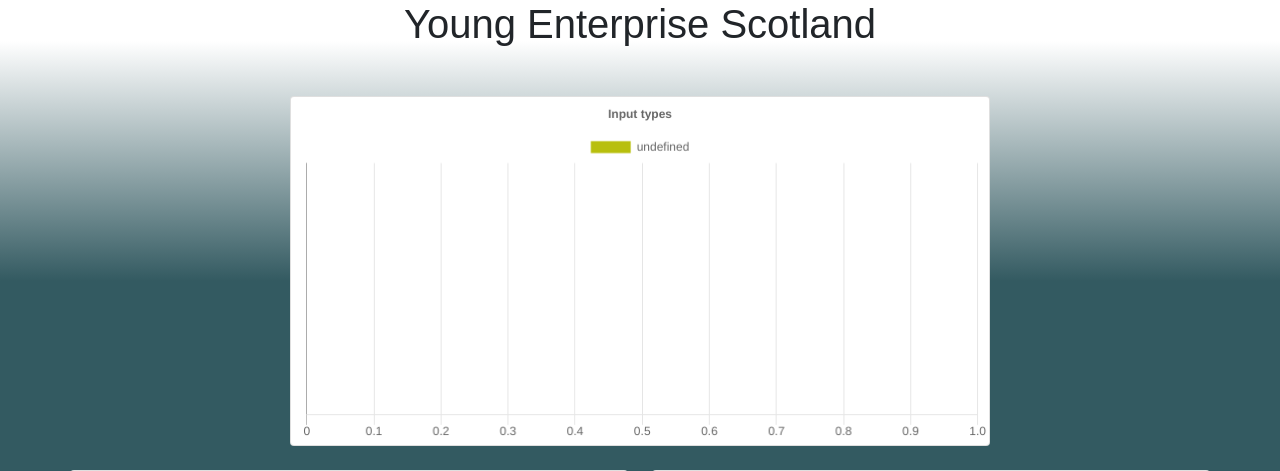
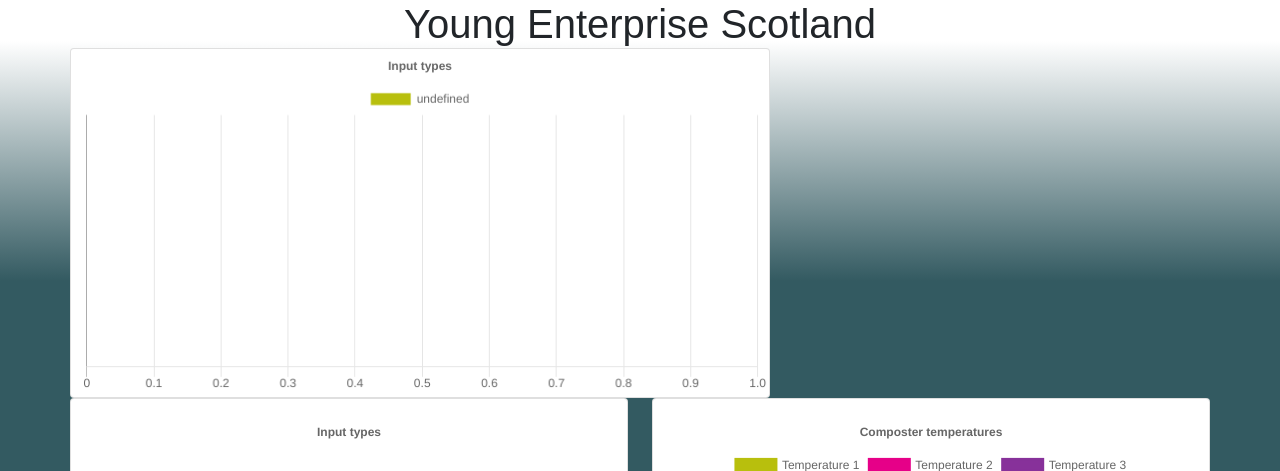
Before and after one commit to farz-1/RootToPlate, a Django app: page / in a window 1280 px wide. Shown: the part 119-590 px from the top of the page. Run offline with Django 4.2, Linux system fonts and the light colour scheme; data that the repository does not hold is empty; some libraries are stand-ins or nearby versions; some web fonts are replaced.

Commit message:
Changed index

```diff
--- a/roottoplate/static/css/base.css
+++ b/roottoplate/static/css/base.css
@@ -113,9 +113,3 @@ body{
 html{
     height: 100%;
 }
-canvas {
-    padding: 0;
-    margin: auto;
-    display: block;
-    width: 800px;
-}
--- a/roottoplate/templates/composter/index.html
+++ b/roottoplate/templates/composter/index.html
@@ -4,10 +4,7 @@
 {% block content_block %}
     <script src="https://cdnjs.cloudflare.com/ajax/libs/Chart.js/2.9.4/Chart.js"></script>
     <h1 class="container text-center">Young Enterprise Scotland</h1>
-    <br>
-    <br>
-    <canvas id="Carbonneutral" class="card" style="width: 50%;max-width: 700px;"></canvas>
-    <br>
+    <canvas id="Carbonneutral" class="card text-center" style="width: 50%;max-width: 700px;"></canvas>
     <div class="row">
         <div class="col-sm-6">
             <div class="card">
```
